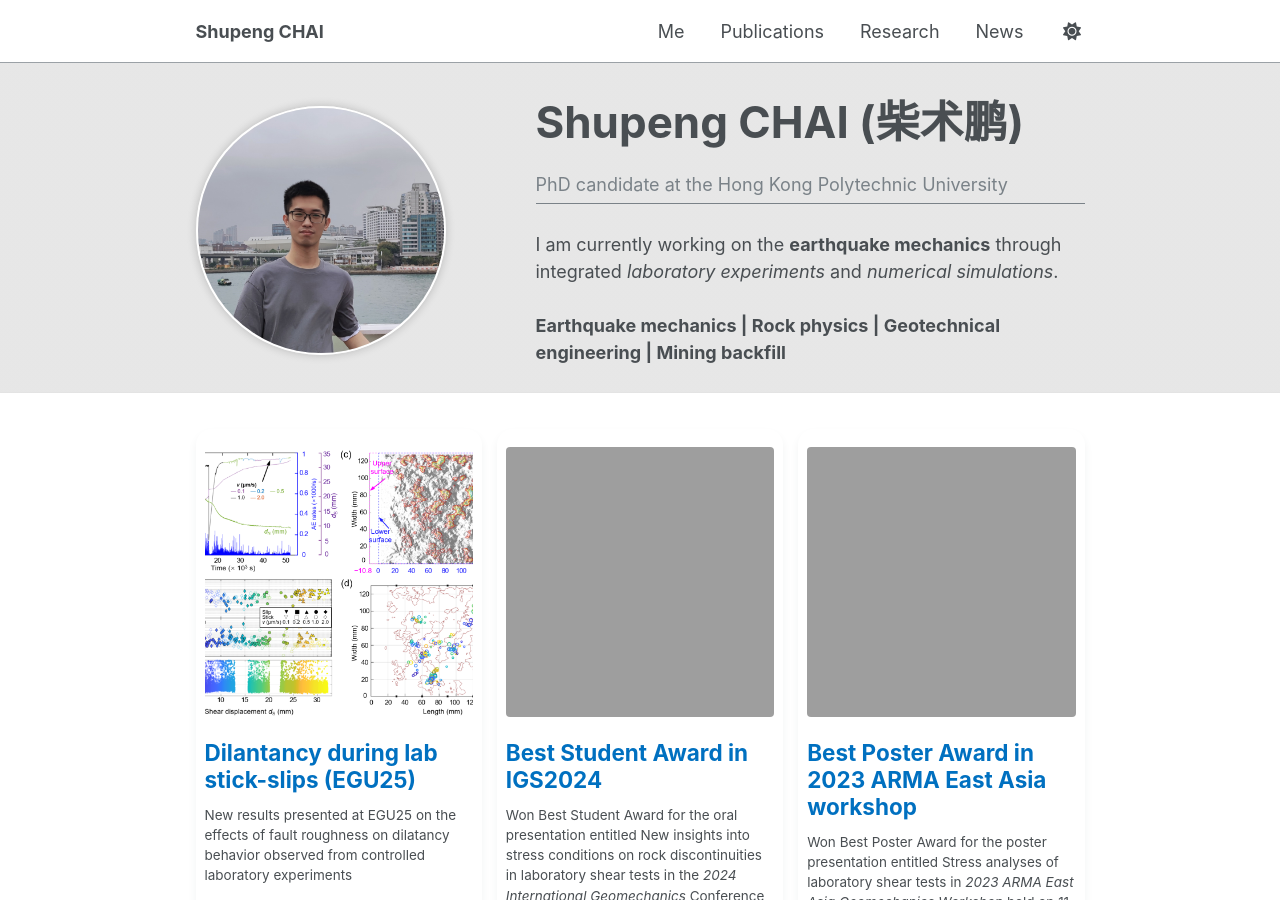
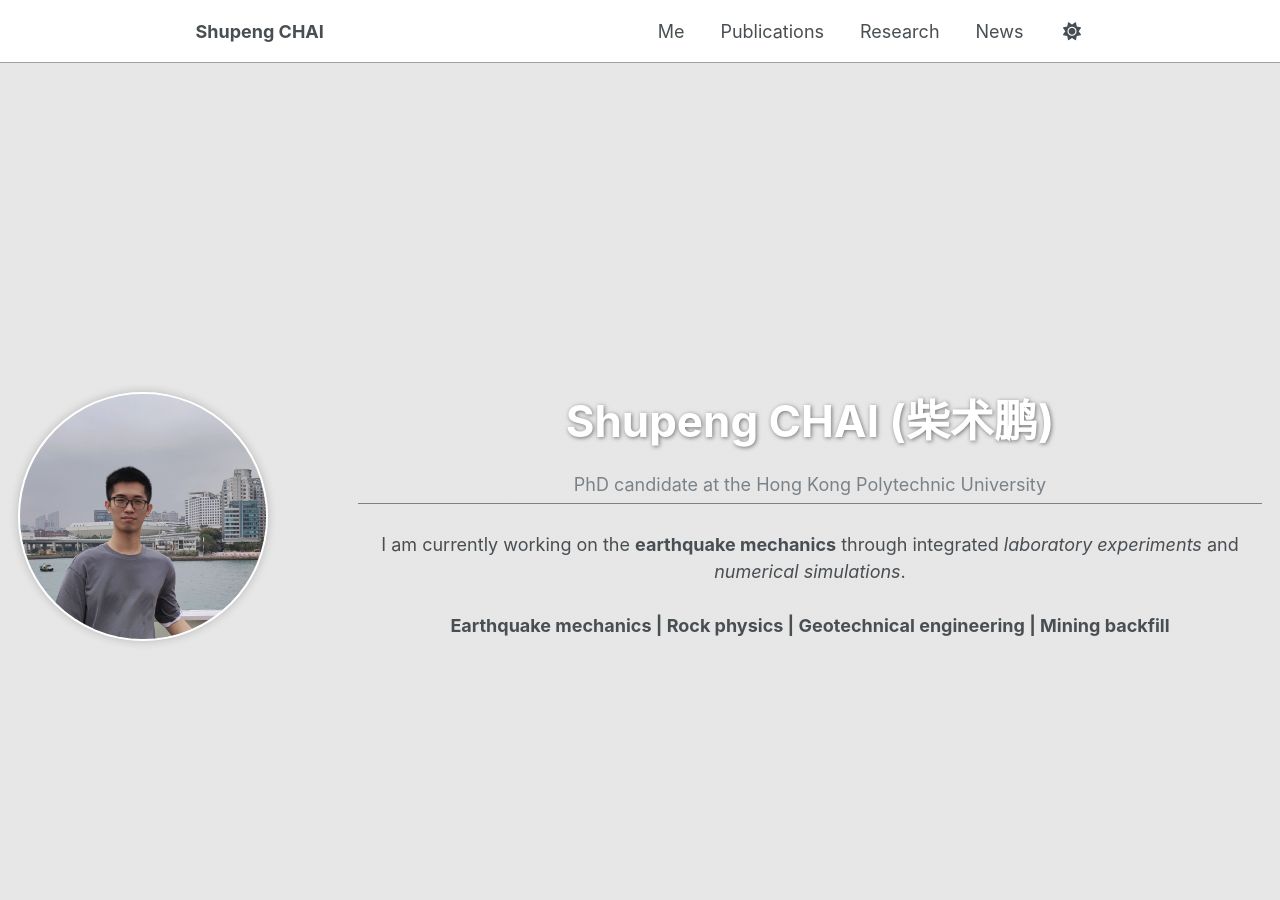
Before and after one commit to spchai/spchai.github.io, a Jekyll site: the page built from _pages/about.md, in a window 1280 px wide and 900 px high. Built offline with Jekyll 4.4.1, drawn with Linux system fonts in a browser that asks for light colours.

Commit message:
Home Page

```diff
--- a/_includes/page__hero.html
+++ b/_includes/page__hero.html
@@ -24,11 +24,11 @@
   {% capture overlay_filter %}rgba(0, 0, 0, {{ page.header.overlay_filter }}){% endcapture %}
 {% endif %}
 
-<div class="page__hero{% if page.header.overlay_color or page.header.overlay_image %}--overlay{% endif %}"
+<div class="page__hero{% if page.header.overlay_color or page.header.overlay_image %}--overlay{% endif %}{% if page.header.fullscreen %} page__hero--fullscreen{% endif %}"
   style="{% if page.header.overlay_color %}background-color: {{ page.header.overlay_color | default: 'transparent' }};{% endif %} {% if overlay_img_path %}background-image: {% if overlay_filter %}linear-gradient(var(--overlay_filter_color), var(--overlay_filter_color)), {% endif %}url('{{ overlay_img_path }}');{% endif %}"
 >
   {% if page.header.overlay_color or page.header.overlay_image %}
-    <div class="wrapper">
+    <div class="wrapper{% if page.header.fullscreen %} hero-wrapper--centered{% endif %}">
       {% comment %}<!--
       <h1 class="page__title" itemprop="headline">
         {% if paginator %}
@@ -48,6 +48,14 @@
         <p><a href="{{ cta_path }}" class="btn btn--light-outline btn--large">{{ page.header.cta_label | default: site.data.ui-text[site.locale].more_label | default: "Learn More" }}</a></p>
       {% endif %}
     </div>
+
+    {% if page.header.fullscreen and page.header.arrow_url %}
+      <a href="{{ page.header.arrow_url }}" class="page__hero-arrow" title="Scroll down or click to continue">
+        <svg class="page__hero-arrow-icon" viewBox="0 0 24 24" xmlns="http://www.w3.org/2000/svg" fill="white">
+          <path d="M7 10l5 5 5-5z"/>
+        </svg>
+      </a>
+    {% endif %}
   {% else %}
     <img src="{{ img_path }}" alt="{{ page.title }}" class="page__hero-image">
   {% endif %}
--- a/_pages/about.md
+++ b/_pages/about.md
@@ -45,7 +47,58 @@
     url: "https://spchai.github.io/posts/2023/Best_Poster_Award/"
 ---
 
-{% include recent %}
+{% include base_path %}
+
+{% if include.id %}
+  {% assign recent = page.[include.id] %}
+{% else %}
+  {% assign recent = page.recent %}
+{% endif %}
+
+<div class="grid__wrapper">
+  {% for f in recent %}
+
+    {% if f.url contains "://" %}
+      {% capture f_url %}{{ f.url }}{% endcapture %}
+    {% else %}
+      {% capture f_url %}{{ f.url | prepend: base_path }}{% endcapture %}
+    {% endif %}
+
+    <div class="archive__item">
+      {% if f.image_path %}
+        <div class="archive__item-teaser">
+          <a href="{{ f_url }}">
+            <img
+              style="height:270px;object-fit:cover;"
+              src=
+              {% if f.image_path contains "://" %}
+                "{{ f.image_path }}"
+              {% else %}
+                "{{ f.image_path | prepend: "/images/" | prepend: base_path }}"
+              {% endif %}
+            alt="{% if f.alt %}{{ f.alt }}{% endif %}">
+          </a>
+        </div>
+      {% endif %}
+
+      <div class="archive__item-body">
+        {% if f.title %}
+          <h2 class="archive__item-title"><a href="{{ f_url }}">{{ f.title }}</a></h2>
+        {% endif %}
+
+        {% if f.excerpt %}
+          <div class="archive__item-excerpt">
+            {{ f.excerpt | markdownify }}
+          </div>
+        {% endif %}
+
+        <!-- {% if f.url %}
+          <p><a href="{{ f_url }}" class="btn {{ f.btn_class }}">{{ f.btn_label | default: site.data.ui-text[site.locale].more_label | default: "Learn More" }}</a></p>
+        {% endif %}  -->
+      </div>
+    </div>
+  {% endfor %}
+</div>
 
 
 <!--
--- a/_sass/layout/_page.scss
+++ b/_sass/layout/_page.scss
@@ -192,7 +192,105 @@
       }
     }
   }
+
+  &--fullscreen {
+    position: relative;
+    margin-bottom: 0;
+    padding: 0;
+    height: 100vh;
+    min-height: 100vh;
+    display: flex;
+    align-items: center;
+    justify-content: center;
+    background-size: cover;
+    background-repeat: no-repeat;
+    background-position: center;
+    animation: intro 0.3s both;
+    animation-delay: 0.25s;
+
+    a {
+      color: #fff;
+    }
+
+    .wrapper {
+      padding-left: 1em;
+      padding-right: 1em;
+      text-align: center;
+      width: 100%;
+      max-width: 100%;
+
+      @include breakpoint($x-large) {
+        max-width: 90%;
+      }
+    }
+
+    .page__lead {
+      max-width: 100%;
+      color: #fff;
+      text-shadow: 1px 1px 4px rgba(#000, 0.5);
+    }
+
+    .page__title {
+      font-size: $type-size-2;
+      color: #fff;
+      text-shadow: 1px 1px 4px rgba(#000, 0.5);
+
+      @include breakpoint($small) {
+        font-size: $type-size-1;
+      }
+    }
+  }
 }
+
+.page__hero-arrow {
+  position: absolute;
+  bottom: 30px;
+  left: 50%;
+  transform: translateX(-50%);
+  display: flex;
+  align-items: center;
+  justify-content: center;
+  width: 50px;
+  height: 50px;
+  cursor: pointer;
+  animation: bounce 2s infinite;
+  z-index: 10;
+
+  &:hover {
+    .page__hero-arrow-icon {
+      opacity: 1;
+    }
+  }
+}
+
+.page__hero-arrow-icon {
+  width: 30px;
+  height: 30px;
+  opacity: 0.7;
+  transition: opacity 0.3s ease;
+}
+
+@keyframes bounce {
+  0%, 20%, 50%, 80%, 100% {
+    transform: translateX(-50%) translateY(0);
+  }
+  40% {
+    transform: translateX(-50%) translateY(-10px);
+  }
+  60% {
+    transform: translateX(-50%) translateY(-5px);
+  }
+}
+
+.hero-wrapper--centered {
+  display: flex;
+  flex-direction: column;
+  align-items: center;
+  justify-content: center;
+  min-height: 60vh;
+  text-align: center;
+}
+
 
 .page__hero-image {
   width: 100%;
```
Also changed, not shown: other parts of _pages/about.md (+2 -0 lines), _pages/me.md (+1 -1 lines).
